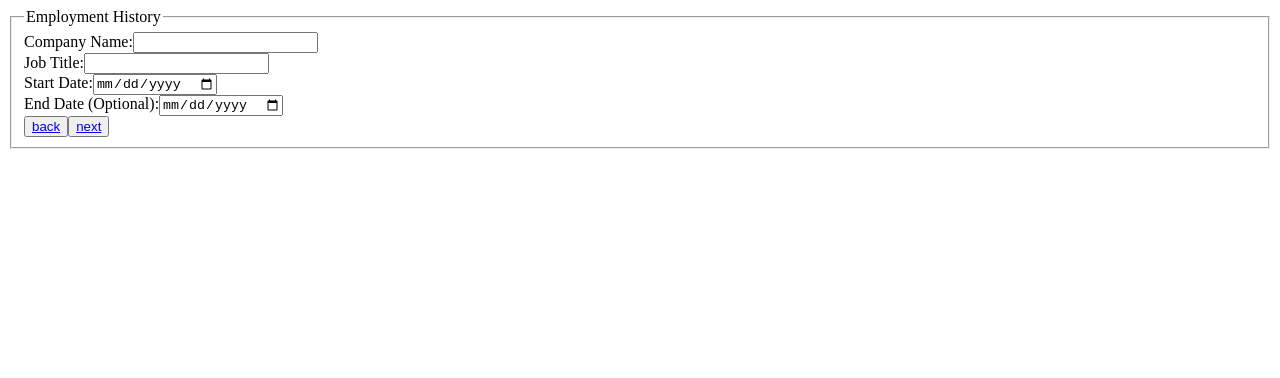
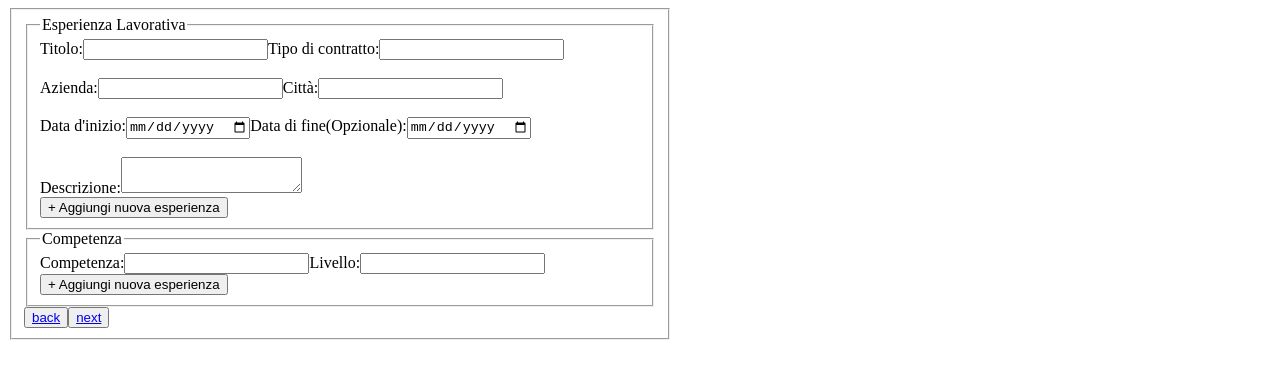
Before and after one commit to RiccardoElisabetti/ResumeForge, a React (Vite) app: page /form/history in a window 1280 px wide. Shown: the top 378 px of the page. Built offline with nearby package versions, Linux system fonts and the light colour scheme.

Commit message:
adjusted employment page structure

```diff
--- a/src/App.tsx
+++ b/src/App.tsx
@@ -4,6 +4,8 @@ import { AppProvider } from "./components/State";
 import { PersonalInformations } from "./components/steps/PersonalInformations";
 import { EmploymentHistory } from "./components/steps/EmploymentHistory";
 import { Summary } from "./components/steps/Summary";
+
+
 
 function App() {
 	return (
--- /dev/null
+++ b/src/components/ExperienceSection.tsx
@@ -0,0 +1,38 @@
+
+
+export function Experience(){
+    return(
+        <form>
+            <fieldset>
+                <legend>Esperienza Lavorativa</legend>
+                <div>
+                    <div>
+        	    		<label htmlFor="titolo">Titolo:</label>
+        	    		<input type="text" id="titolo" name="titolo" required />
+                        <label htmlFor="tipo-contratto">Tipo di contratto:</label>
+        	    		<input type="text" id="tipo-contratto" name="tipo-contratto" required />
+                    </div>
+                    <br />
+                    <div>
+                        <label htmlFor="azienda">Azienda:</label>
+	    	    	    <input type="text" id="azienda" name="azienda" required />
+                        <label htmlFor="città">Città:</label>
+	    	    	    <input type="text" id="città" name="città" />
+                    </div>
+	    	    	<br />
+                    <div>
+                        <label htmlFor="data-inizio">Data d'inizio:</label>
+	    	    	    <input type="date" id="data-inizio" name="data-inizio" />
+	    	    	    <label htmlFor="data-fine">Data di fine(Opzionale):</label>
+	    	    	    <input type="date" id="data-fine" name="data-fine" />
+                    </div>
+                    <br/>
+                    <label htmlFor="descrizione">Descrizione:</label>
+	    	    	<textarea id="descrizione" name="descrizione" />
+	    	    	<br />
+                    <button>+ Aggiungi nuova esperienza</button>
+                </div>
+            </fieldset>
+        </form>
+    );
+}
--- a/src/components/Homepage.tsx
+++ b/src/components/Homepage.tsx
@@ -1,6 +1,6 @@
 import GithubLogo from "./../assets/GithubLogo";
 import ResumeForgeLogo from "./../assets/ResumeForgeLogo";
-import GenericGuyImage from "./../assets/GenericGuy.jpg";
+import GenericGuyImage from "./../assets/genericGuy.jpg";
 import { Link } from "react-router-dom";
 
 export function Homepage() {
--- /dev/null
+++ b/src/components/SkillSection.tsx
@@ -0,0 +1,12 @@
+export function Skill(){
+    return (
+        <fieldset>
+            <legend>Competenza</legend>
+            <label htmlFor="compentenza">Competenza:</label>
+        	<input type="text" id="compentenza" name="competenza" required />
+            <label htmlFor="livello">Livello:</label>
+        	<input type="text" id="livello" name="livello" required />
+            <button>+ Aggiungi nuova esperienza</button>
+        </fieldset>
+    );
+}
--- a/src/components/steps/EmploymentHistory.tsx
+++ b/src/components/steps/EmploymentHistory.tsx
@@ -1,25 +1,17 @@
 import { Link } from "react-router-dom";
+import { Experience } from "../ExperienceSection";
+import { Skill } from "../SkillSection";
 
 export function EmploymentHistory() {
 	return (
-		<fieldset>
-			<legend>Employment History</legend>
-			<label htmlFor="company">Company Name:</label>
-			<input type="text" id="company" name="company" required />
-			<br />
-			<label htmlFor="position">Job Title:</label>
-			<input type="text" id="position" name="position" required />
-			<br />
-			<label htmlFor="startDate">Start Date:</label>
-			<input type="date" id="startDate" name="startDate" />
-			<br />
-			<label htmlFor="endDate">End Date (Optional):</label>
-			<input type="date" id="endDate" name="endDate" />
-			<div style={{ display: "block" }}>
-				<button style={{ display: "inline-block" }}>
+		<fieldset style={{display: "block", width: "50%"}}>
+			<Experience/>
+			<Skill/>
+			<div>
+				<button>
 					<Link to="/form/">back</Link>
 				</button>
-				<button style={{ display: "inline-block" }}>
+				<button>
 					<Link to="/form/summary">next</Link>
 				</button>
 			</div>
--- a/src/components/steps/PersonalInformations.tsx
+++ b/src/components/steps/PersonalInformations.tsx
@@ -2,16 +2,32 @@ import { Link } from "react-router-dom";
 
 export function PersonalInformations() {
 	return (
-		<fieldset>
-			<legend>Personal Data</legend>
+		<fieldset style={{width: "30%"}}>
+			<legend>Dati Personali</legend>
 			<label htmlFor="name">Name:</label>
+			<input type="text" id="name" name="name" required />
+			<br/>
+			<label htmlFor="name">Cognome:</label>
+			<input type="text" id="name" name="name" required />
+			<br />
+			<label htmlFor="name">Indirizzo:</label>
+			<input type="text" id="name" name="name" required />
+			<br />
+			<label htmlFor="name">Codice postale:</label>
+			<input type="text" id="name" name="name" required />
+			<br />
+			<label htmlFor="name">Città/Capolougo:</label>
+			<input type="text" id="name" name="name" required />
+			<br />
+			<label htmlFor="name">Numero telefonico:</label>
+			<input type="text" id="name" name="name" required />
+			<br />
+			<label htmlFor="name">Cognome:</label>
 			<input type="text" id="name" name="name" required />
 			<br />
 			<label htmlFor="email">Email:</label>
 			<input type="email" id="email" name="email" required />
 			<br />
-			<label htmlFor="phone">Phone Number:</label>
-			<input type="tel" id="phone" name="phone" />
 			<button style={{display: "block"}}>
 				<Link to="/form/history">next</Link>
 			</button>
```
